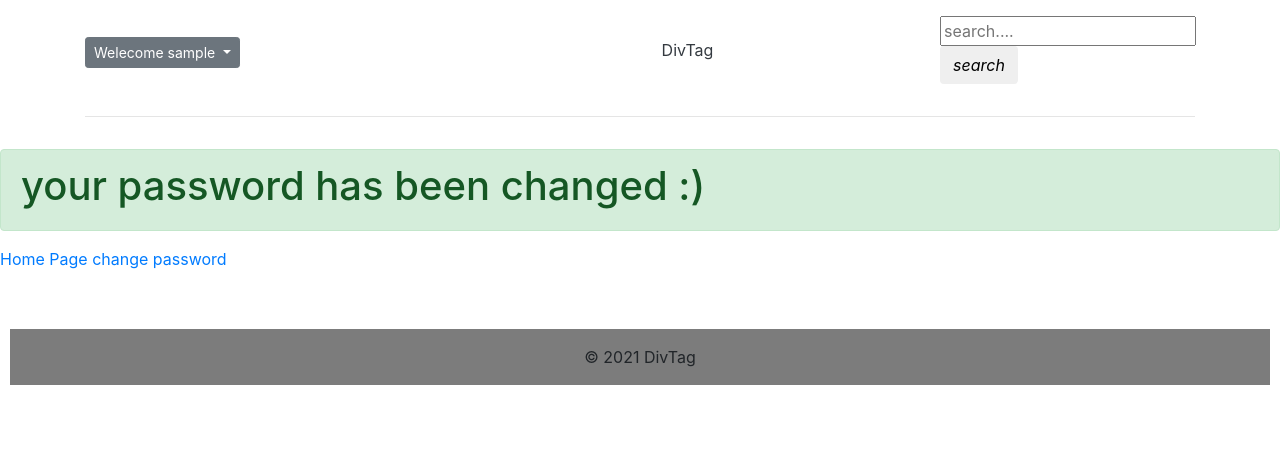
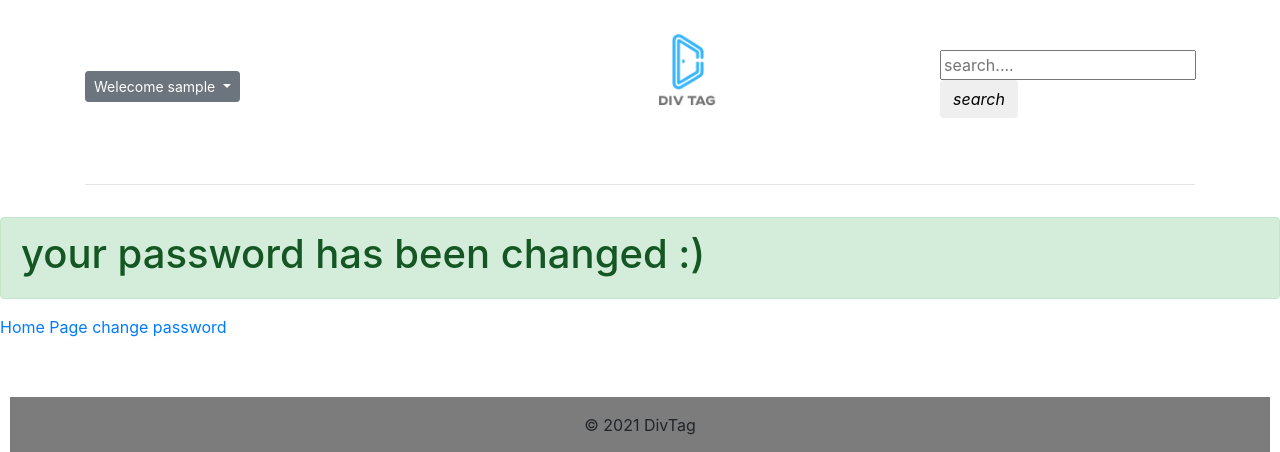
Before and after one commit to meshal-alotaibi/-Div-Tag-, a Django app: page //change_password_successful in a window 1280 px wide. Shown: the top 452 px of the page. Run offline with Django 3.2, Linux system fonts and the light colour scheme; the visitor is signed in with stand-in values (Sample User, id 1); some libraries are stand-ins or nearby versions.

Commit message:
Logo (#45)
* test

* Updata account

* logo

Co-authored-by: ghaidaakhalil <ghaidaa_khalil@outlook.com>

```diff
--- a/starter_code/main_app/templates/base.html
+++ b/starter_code/main_app/templates/base.html
@@ -6,9 +6,10 @@
          <!-- Required meta tags -->
         <meta charset="utf-8">
         <meta name="viewport" content="width=device-width, initial-scale=1">
+
         <!-- Bootstrap CSS -->
+
         <link rel="stylesheet" type="text/css" href="{% static 'css/bootstrap.min.css' %}">
-        <!--title block make title dynamic allow us to change title in everypage extended base-->
         <title>{% block title%} {% endblock%}</title>
       <style>
 
@@ -20,14 +21,11 @@
       </style>
     </head>
     <body>
-        <!-- Navbbar -->
         <div class="container">
-          <!-- header -->
+
       <header class="blog-header py-3">
         <div class="row flex-nowrap justify-content-between align-items-center">
-          <!-- left part of navbbar -->
           <div class="col-4 pt-1">
-             <!-- if user login show name and some feature -->
         {%if user.is_authenticated%}
         <div class="dropdown show">
           <a class="dropdown-toggle btn btn-sm btn-outline-secondary" href="#" id="dropdownMenuLink" data-toggle="dropdown" aria-haspopup="true" aria-expanded="false">
@@ -39,31 +37,37 @@
              <a class="dropdown-item" href="{% url 'logout' %}">Log out</a>
           </div>
         </div>
-        <!-- else display signup and login button -->
         {%else%}
           <form class="form-inline ml-auto">
               <a class="btn btn-sm btn-outline-secondary" href="/signup">Sign up</a>
               <a class="btn btn-sm btn-outline-secondary" href="/login">log in</a>
           </form>
         {%endif%}
-        <!-- end if  -->
           </div>
-           <!-- center  part of navbbar -->
           <div class="col-4 text-center">
-            <a class="blog-header-logo text-dark" href="/">DivTag</a>
+            <a class="blog-header-logo text-dark" href="/"><img class="d-flex mb-3 mx-auto z-depth-1"  src="{% static 'img/logo.png' %}"
+              style="width: 150px;"></a>
           </div>
-          <!-- right  part of navbbar -->
+
+          <!-- <div class="col-4 d-flex justify-content-end align-items-center"> -->
             <div class="col-sm-3 col-md-3">
               <form  method="GET" action="{% url 'search' %}" id="searchform">
+
+
                   <input type="text" class="searchfield" id="searchbox"  name='q' value="{{request.GET.q}}" placeholder="search...."type='text' >
+
                       <button class="btn btn-default" type="submit"><i class="glyphicon glyphicon-search">search</i></button>
+
+
               </form>
+
+
           </div>
+
+          <!-- </div> -->
         </div>
       </header>
-      <!-- end of header "top part of nav" -->
       <hr>
-      <!-- buttom part of nav that display all category using loop  -->
         <div class="nav-scroller py-1 mb-2">
         <nav class="nav d-flex justify-content-between">
              {% for category in categories %}
@@ -71,11 +75,16 @@
           {%endfor%}
         </nav>
       </div>
-      <!-- end of buttom part  -->
         </div>
-       <!-- content block that allow us to change content in every page extended base -->
+
+
        {% block content %}
        {% endblock%}
+
+      <script src="{%static 'js/jquery-3.5.1.min.js'%}"></script>
+<script src="{%static 'js/popper.min.js'%}"></script>
+<script src="{%static 'js/bootstrap.min.js'%}"></script>
+
 
 
     <footer >
@@ -90,5 +99,7 @@
     </footer>
 
 
-  </body>
+
+
+    </body>
 </html>
```
Also changed, not shown: starter_code/main_app/static/img/logo.png (added).
